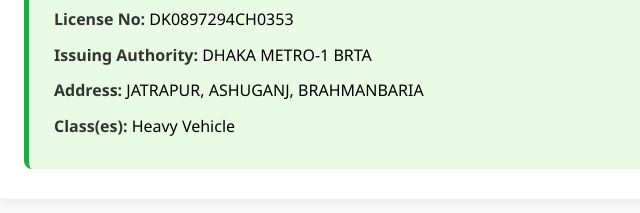
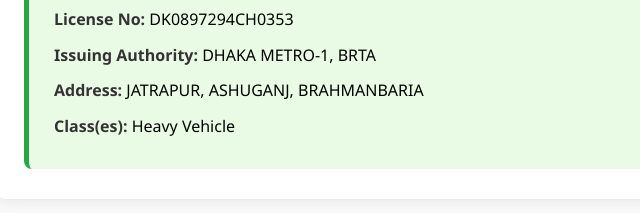
Before and after one commit to rafr6/brta-licence-verification-, a plain HTML site: page index.html in a window 1280 px wide. Shown: the part 449-662 px from the top of the page, 266-906 px from the left. Drawn offline with Linux system fonts and the light colour scheme.

Commit message:
Update index.html

```diff
--- a/index.html
+++ b/index.html
@@ -60,7 +60,7 @@
       <p><strong>Issue Date:</strong> 22 Mar 2023</p>
       <p><strong>Validity:</strong> 23 Mar 2028</p>
       <p><strong>License No:</strong> DK0897294CH0353</p>
-      <p><strong>Issuing Authority:</strong> DHAKA METRO-1 BRTA</p>
+      <p><strong>Issuing Authority:</strong> DHAKA METRO-1, BRTA</p>
       <p><strong>Address:</strong> JATRAPUR, ASHUGANJ, BRAHMANBARIA</p>
       <p><strong>Class(es):</strong> Heavy Vehicle</p>
     </div>
```
